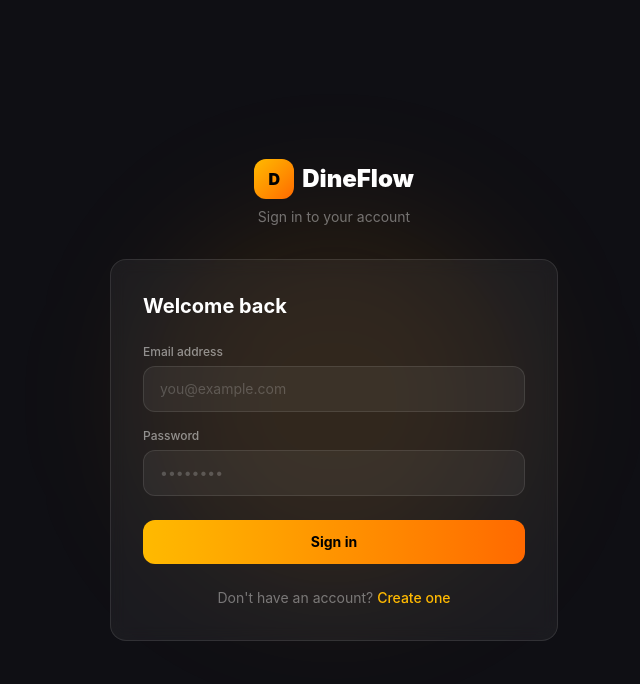
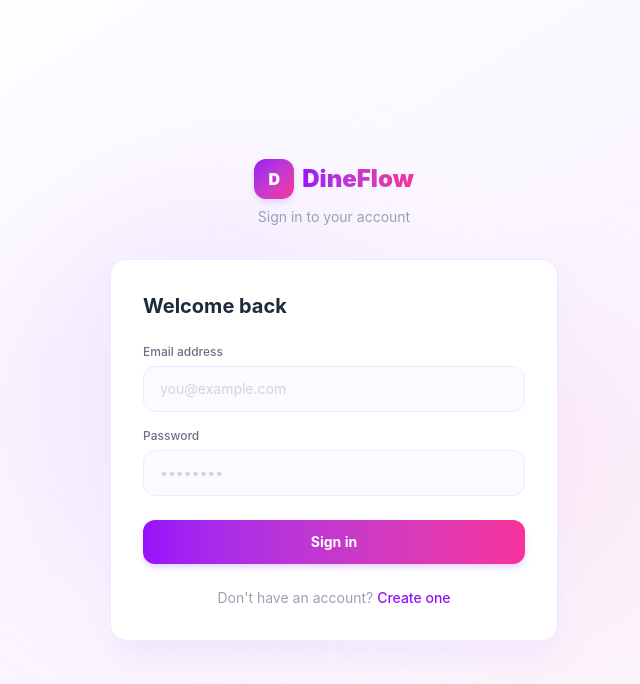
Before and after one commit to peha2004/dineflow_frontend, a React (Vite) app: page /login in a window 1280 px wide. Shown: the top 684 px of the page, without its empty margins (306-946 px from the left). Built offline with nearby package versions, Linux system fonts and the light colour scheme.

Commit message:
Updated login page

```diff
--- a/src/pages/Login.tsx
+++ b/src/pages/Login.tsx
@@ -27,65 +27,76 @@ export default function Login() {
   };
 
   return (
-    <div className="min-h-screen bg-[#0f0f14] flex items-center justify-center px-4">
-      {/* Glow */}
-      <div className="absolute w-96 h-96 bg-amber-500/10 rounded-full blur-3xl pointer-events-none" />
+    <div className="min-h-screen bg-gradient-to-br from-white via-purple-50 to-pink-50 flex items-center justify-center px-4">
+
+      <div className="absolute w-96 h-96 bg-purple-200/40 rounded-full blur-3xl pointer-events-none top-1/4 left-1/4" />
+      <div className="absolute w-72 h-72 bg-pink-200/30 rounded-full blur-3xl pointer-events-none bottom-1/4 right-1/4" />
 
       <div className="relative w-full max-w-md">
         {/* Logo */}
         <div className="text-center mb-8">
           <Link to="/" className="inline-flex items-center gap-2 justify-center">
-            <div className="w-10 h-10 rounded-xl bg-gradient-to-br from-amber-400 to-orange-500 flex items-center justify-center text-black font-black">D</div>
-            <span className="text-2xl font-black text-white">DineFlow</span>
+            <div className="w-10 h-10 rounded-xl bg-gradient-to-br from-purple-600 to-pink-500 flex items-center justify-center text-white font-black shadow-md shadow-purple-200">
+              D
+            </div>
+            <span className="text-2xl font-black bg-gradient-to-r from-purple-600 to-pink-500 bg-clip-text text-transparent">
+              DineFlow
+            </span>
           </Link>
-          <p className="text-white/40 mt-2 text-sm">Sign in to your account</p>
+          <p className="text-gray-400 mt-2 text-sm">Sign in to your account</p>
         </div>
 
-
-        <div className="bg-white/5 border border-white/10 rounded-2xl p-8 backdrop-blur-sm">
-          <h1 className="text-xl font-bold text-white mb-6">Welcome back</h1>
+        <div className="bg-white border border-purple-100 rounded-2xl p-8 shadow-xl shadow-purple-100">
+          <h1 className="text-xl font-bold text-gray-800 mb-6">Welcome back</h1>
 
           {error && (
-            <div className="mb-5 px-4 py-3 bg-red-500/10 border border-red-500/20 rounded-xl text-red-400 text-sm">
+            <div className="mb-5 px-4 py-3 bg-red-50 border border-red-200 rounded-xl text-red-500 text-sm">
               {error}
             </div>
           )}
 
           <form onSubmit={handleSubmit} className="space-y-4">
             <div>
-              <label className="block text-xs font-medium text-white/50 mb-1.5">Email address</label>
+              <label className="block text-xs font-medium text-gray-500 mb-1.5">
+                Email address
+              </label>
               <input
                 type="email"
                 value={email}
                 onChange={(e) => setEmail(e.target.value)}
                 required
                 placeholder="you@example.com"
-                className="w-full bg-white/5 border border-white/10 rounded-xl px-4 py-3 text-sm text-white placeholder-white/20 focus:outline-none focus:border-amber-400/50 focus:bg-white/8 transition-all"
+                className="w-full bg-purple-50/50 border border-purple-100 rounded-xl px-4 py-3 text-sm text-gray-800 placeholder-gray-300 focus:outline-none focus:border-purple-400 focus:bg-white transition-all"
               />
             </div>
             <div>
-              <label className="block text-xs font-medium text-white/50 mb-1.5">Password</label>
+              <label className="block text-xs font-medium text-gray-500 mb-1.5">
+                Password
+              </label>
               <input
                 type="password"
                 value={password}
                 onChange={(e) => setPassword(e.target.value)}
                 required
                 placeholder="••••••••"
-                className="w-full bg-white/5 border border-white/10 rounded-xl px-4 py-3 text-sm text-white placeholder-white/20 focus:outline-none focus:border-amber-400/50 transition-all"
+                className="w-full bg-purple-50/50 border border-purple-100 rounded-xl px-4 py-3 text-sm text-gray-800 placeholder-gray-300 focus:outline-none focus:border-purple-400 focus:bg-white transition-all"
               />
             </div>
             <button
               type="submit"
               disabled={loading}
-              className="w-full bg-gradient-to-r from-amber-400 to-orange-500 text-black font-bold py-3 rounded-xl text-sm hover:opacity-90 disabled:opacity-50 transition-all mt-2"
+              className="w-full bg-gradient-to-r from-purple-600 to-pink-500 text-white font-bold py-3 rounded-xl text-sm hover:opacity-90 disabled:opacity-50 transition-all mt-2 shadow-md shadow-purple-200"
             >
               {loading ? "Signing in…" : "Sign in"}
             </button>
           </form>
 
-          <p className="text-center text-sm text-white/40 mt-6">
+          <p className="text-center text-sm text-gray-400 mt-6">
             Don't have an account?{" "}
-            <Link to="/register" className="text-amber-400 hover:underline font-medium">
+            <Link
+              to="/register"
+              className="text-purple-600 hover:underline font-medium"
+            >
               Create one
             </Link>
           </p>
```
